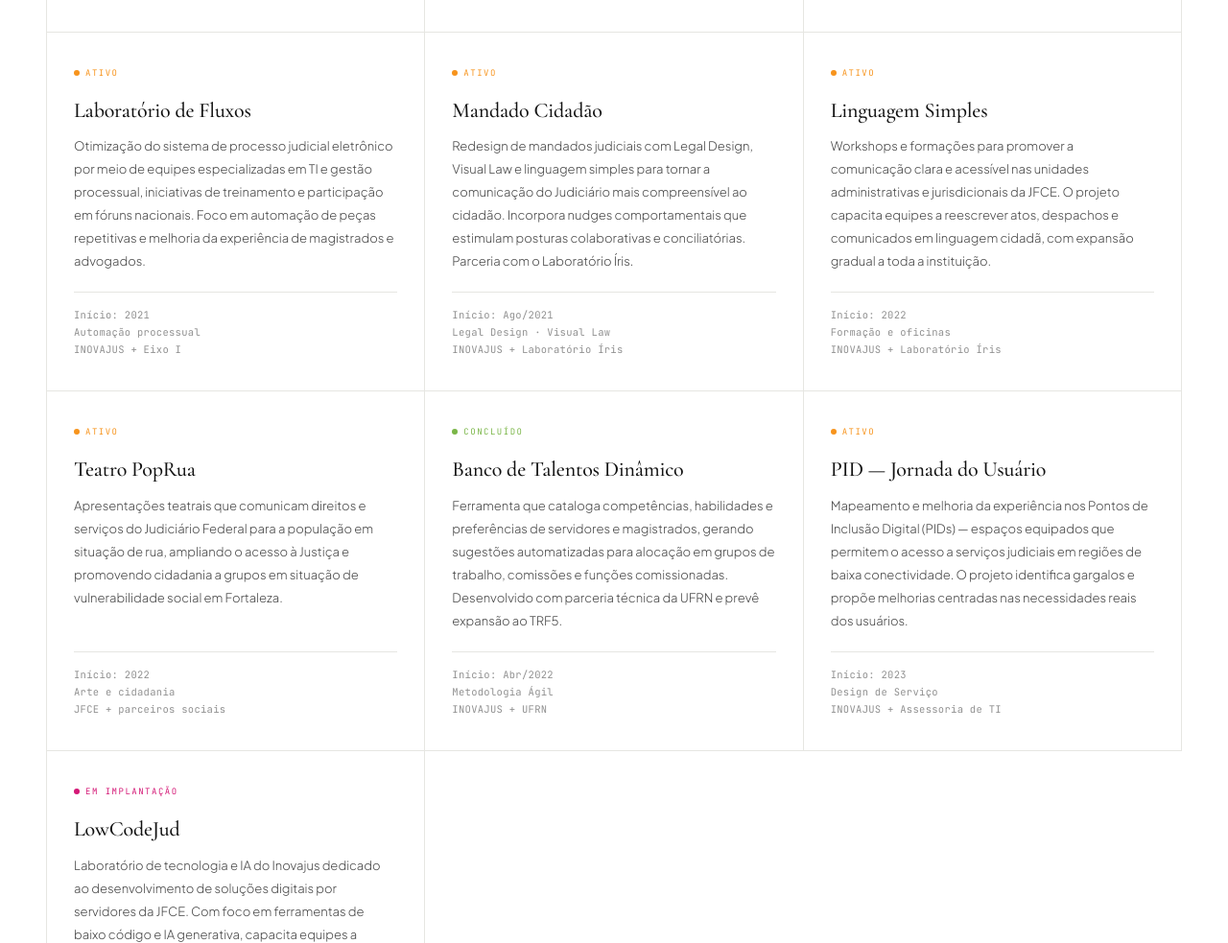
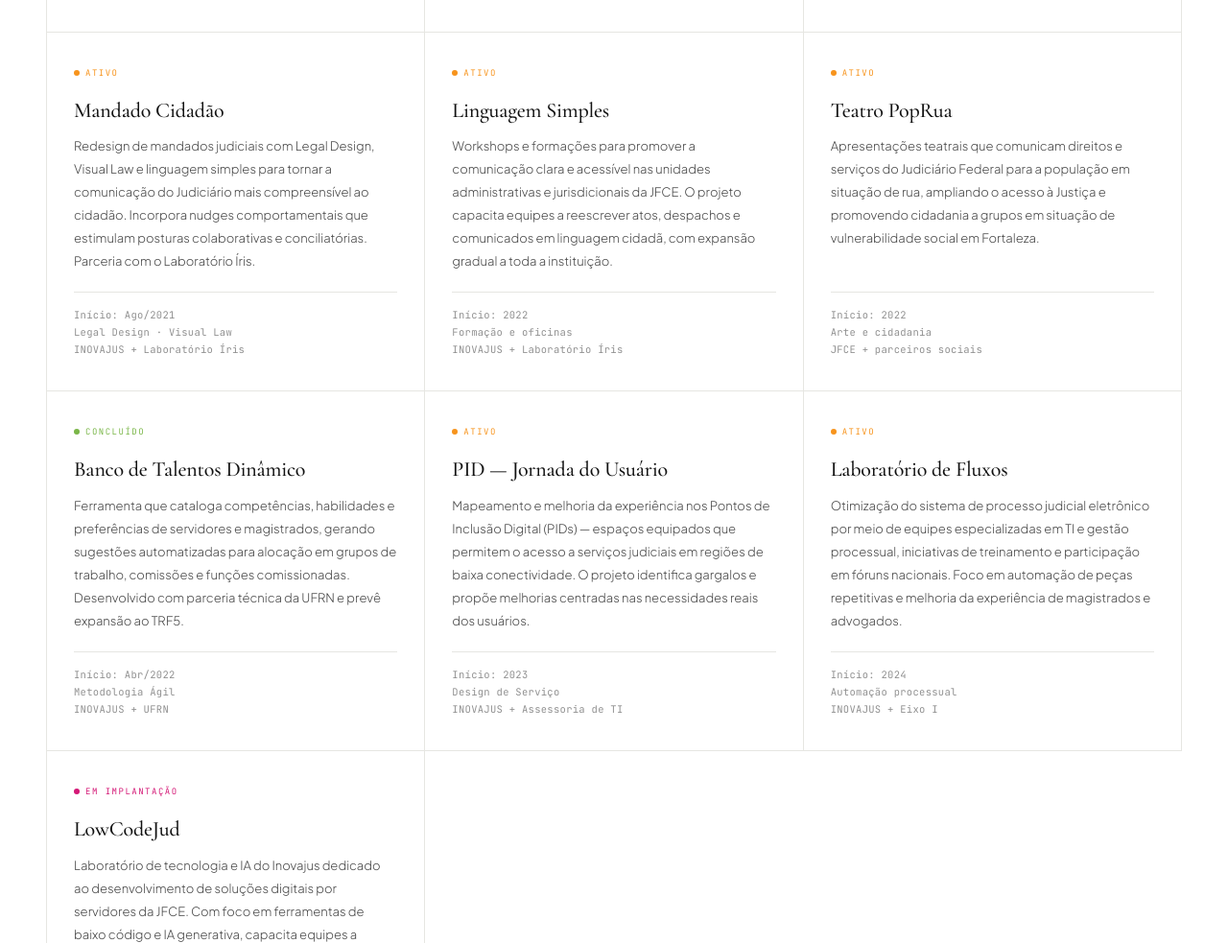
Before and after one commit to vsousaesilva/site-inovajus, a plain HTML site: page index.html in a window 1280 px wide. Shown: the part 3606-4589 px from the top of the page at 96% size. Drawn offline with nearby package versions, Linux system fonts and the light colour scheme.

Commit message:
Revise project entries and add new 'Laboratório de Fluxos'
Updated project details for 'Laboratório de Fluxos' and 'Mandado Cidadão'. Added new project entry for 'Laboratório de Fluxos' starting in 2024.

```diff
--- a/index.html
+++ b/index.html
@@ -806,19 +806,7 @@ footer { background: var(--ink); color: rgba(255,255,255,0.45); padding: 48px; }
         </div>
       </div>
 
-      <!-- 4. 2021 — Lab de Fluxos -->
-      <div class="project-card">
-        <span class="project-status status-active">Ativo</span>
-        <h3>Laboratório de Fluxos</h3>
-        <p>Otimização do sistema de processo judicial eletrônico por meio de equipes especializadas em TI e gestão processual, iniciativas de treinamento e participação em fóruns nacionais. Foco em automação de peças repetitivas e melhoria da experiência de magistrados e advogados.</p>
-        <div class="project-meta">
-          <span>Início: 2021</span>
-          <span>Automação processual</span>
-          <span>INOVAJUS + Eixo I</span>
-        </div>
-      </div>
-
-      <!-- 5. Ago/2021 — Mandado Cidadão -->
+      <!-- 4. Ago/2021 — Mandado Cidadão -->
       <div class="project-card">
         <span class="project-status status-active">Ativo</span>
         <h3>Mandado Cidadão</h3>
@@ -875,6 +863,18 @@ footer { background: var(--ink); color: rgba(255,255,255,0.45); padding: 48px; }
           <span>Início: 2023</span>
           <span>Design de Serviço</span>
           <span>INOVAJUS + Assessoria de TI</span>
+        </div>
+      </div>
+
+      <!-- 9. 2024 — Lab de Fluxos -->
+      <div class="project-card">
+        <span class="project-status status-active">Ativo</span>
+        <h3>Laboratório de Fluxos</h3>
+        <p>Otimização do sistema de processo judicial eletrônico por meio de equipes especializadas em TI e gestão processual, iniciativas de treinamento e participação em fóruns nacionais. Foco em automação de peças repetitivas e melhoria da experiência de magistrados e advogados.</p>
+        <div class="project-meta">
+          <span>Início: 2024</span>
+          <span>Automação processual</span>
+          <span>INOVAJUS + Eixo I</span>
         </div>
       </div>
 
```
